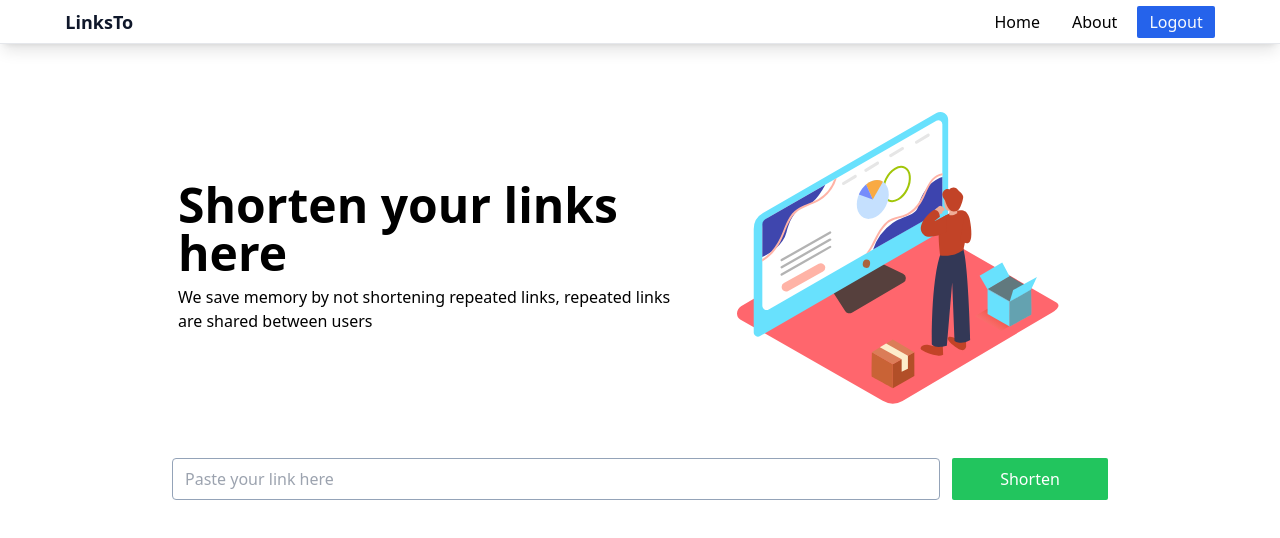
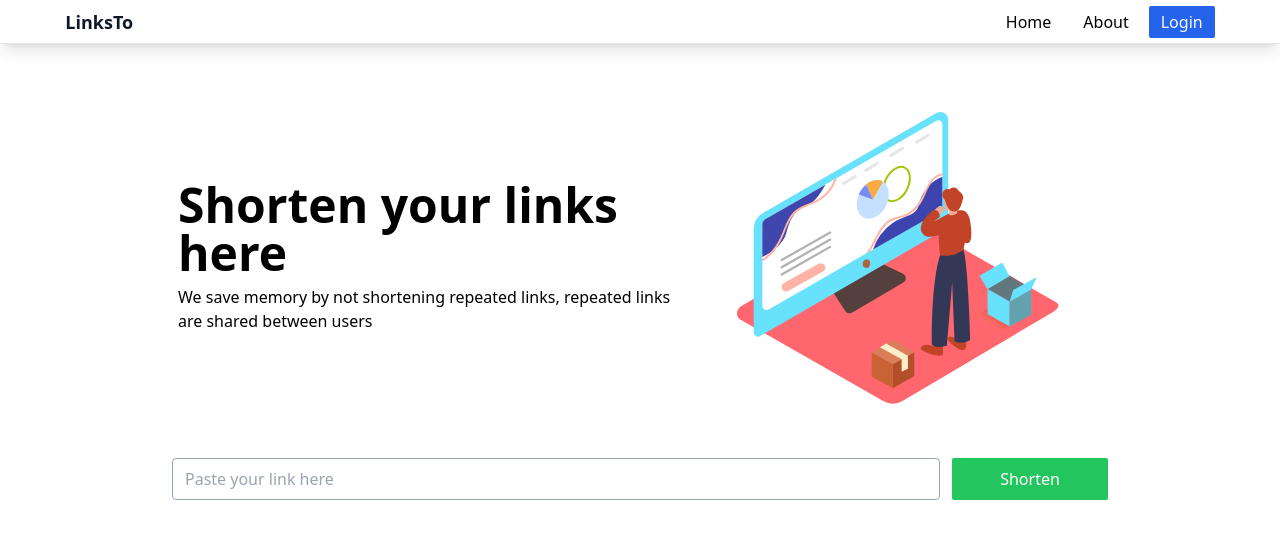
Before and after one commit to minterger/frontend-url-shortener, a Vue app: page / in a window 1280 px wide. Shown: the top 538 px of the page. Built offline with nearby package versions, Linux system fonts and the light colour scheme; no server answers; sample sign-in values are in the browser's storage.

Commit message:
Update Navbar.vue

```diff
--- a/src/components/Navbar.vue
+++ b/src/components/Navbar.vue
@@ -61,7 +61,7 @@ const toogleNav = ref(false);
         </li>
         <li class="flex flex-col items-stretch">
           <router-link
-            v-if="!authStore.token"
+            v-if="!authStore.user"
             to="/login"
             class="px-3 py-1 text-center rounded-sm text-slate-50 bg-blue-600"
           >
```
